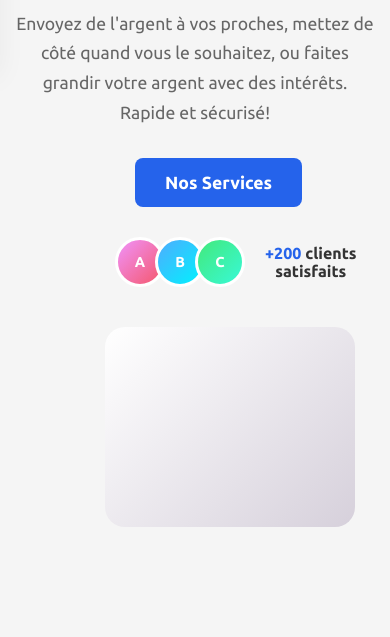
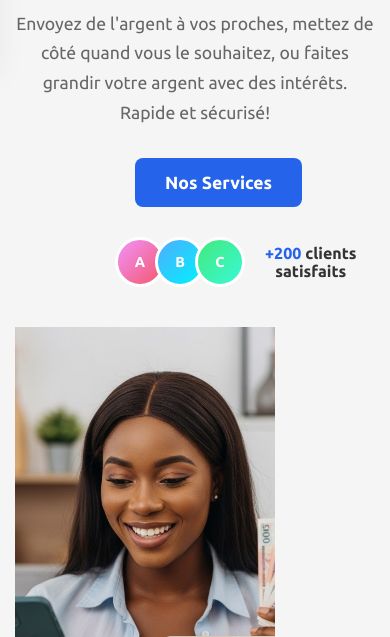
Before and after one commit to bedjra/VitreBuyorKing, a plain HTML site: page index.html in a window 390 px wide. Shown: the part 207-844 px from the top of the page. Drawn offline with Linux system fonts and the light colour scheme.

Commit message:
Description

```diff
--- a/css/page.css
+++ b/css/page.css
@@ -463,18 +463,14 @@ h1 {
     font-size: 1.2rem;
 }
 
-.main-image {
-    width: 100%;
-    max-width: 400px;
-    height: 300px;
-    border-radius: 20px;
-    background: linear-gradient(135deg, #ffffff 0%, #d6d0db 100%);
+.main {
     display: flex;
     align-items: center;
     justify-content: center;
     position: relative;
     overflow: hidden;
 }
+
 
 
 
@@ -513,9 +509,8 @@ h1 {
         margin-bottom: 20px;
     }
 
-    .main-image {
-        max-width: 300px;
-        height: 250px;
+    .main {
+        margin-right: 100px;
 
     }
 
--- a/index.html
+++ b/index.html
@@ -93,7 +93,8 @@
                 </div>
             </div>
         </div>
-        <div class="main-image">
+        <div class="main" >
+            <img src="images/img.jpg" height="500px" width="1200px">
         </div>
     </section>
 
```
Also changed, not shown: images/img.jpg (added).
